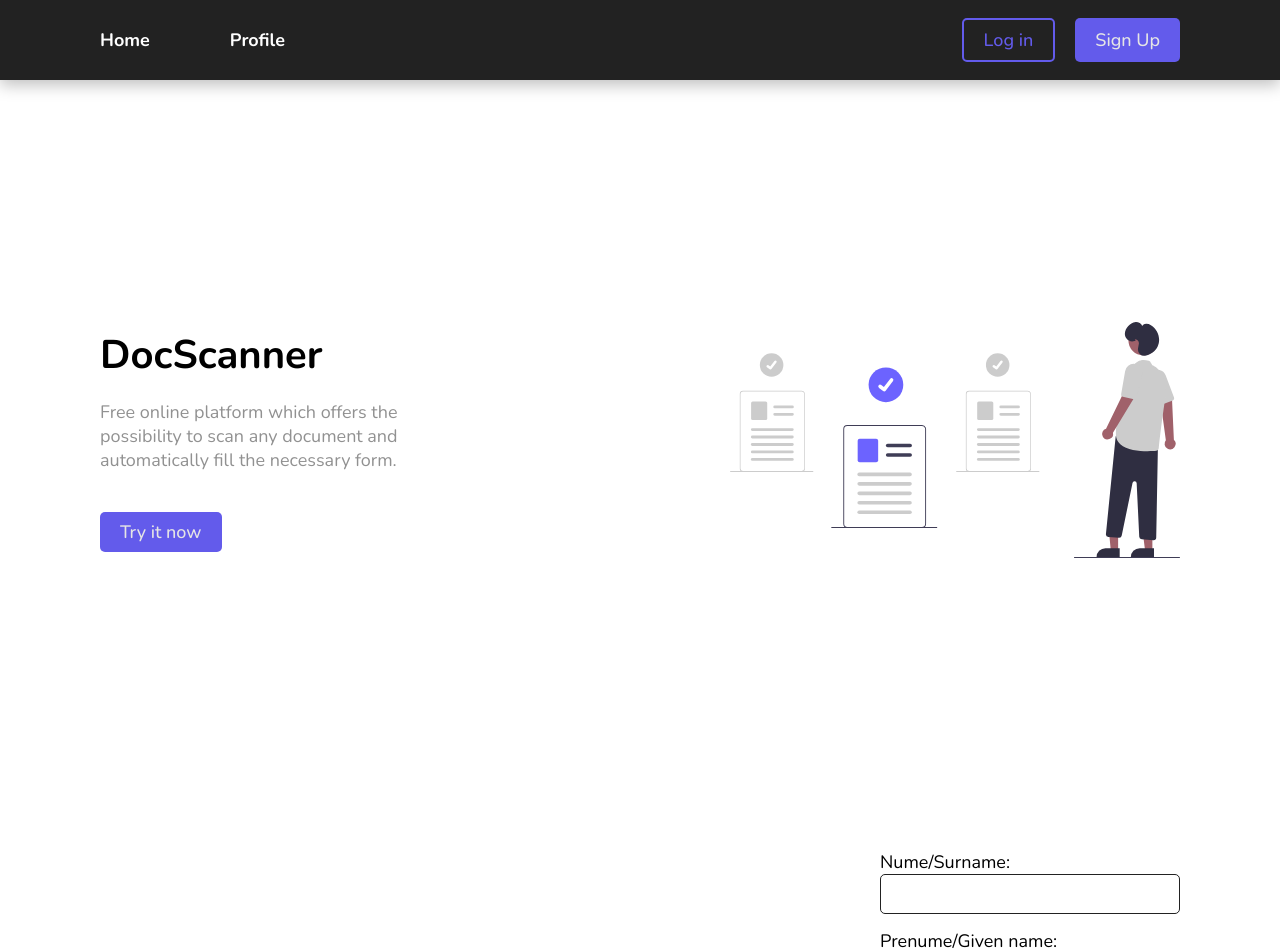
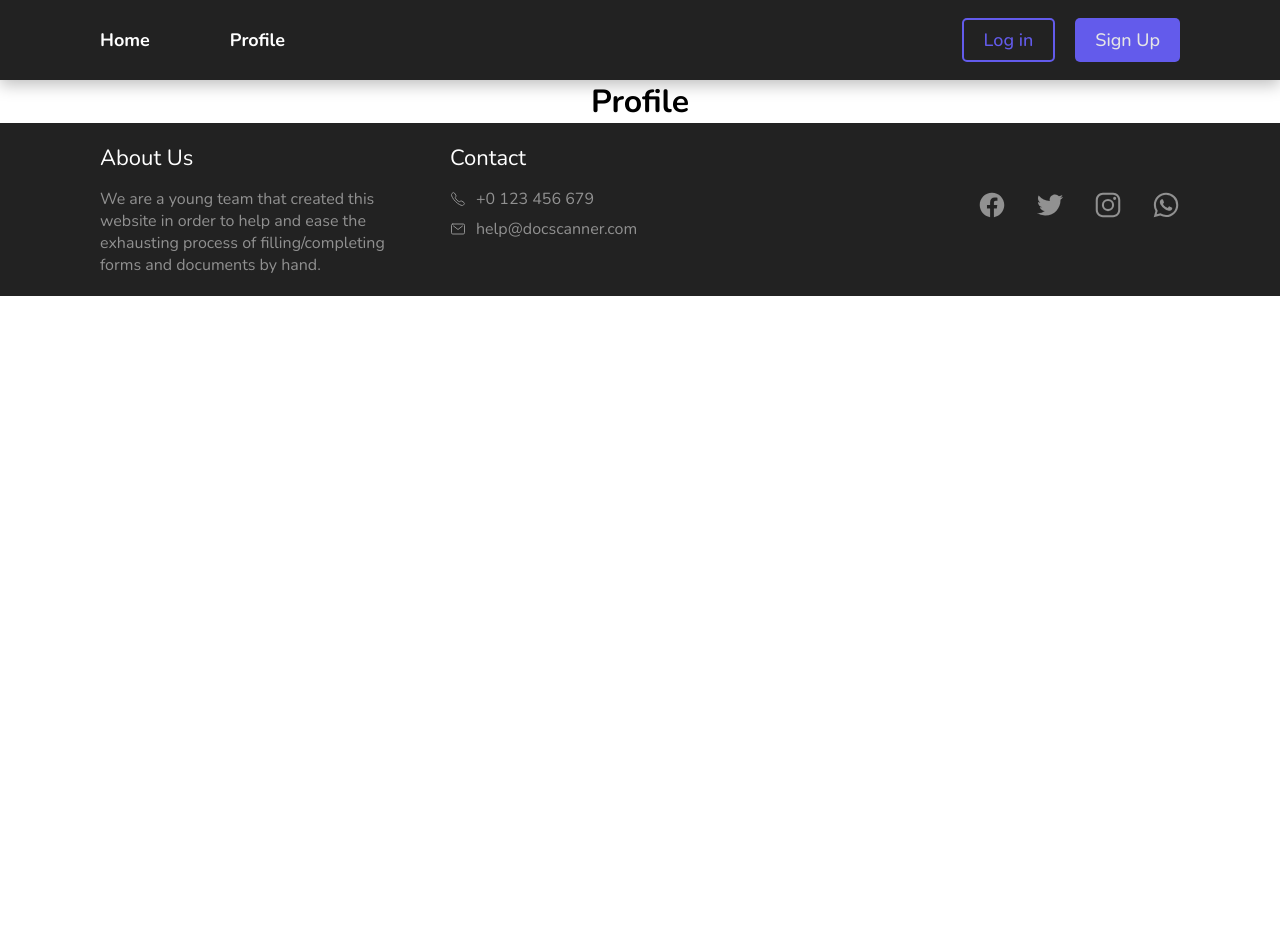
Before and after one commit to edwardlesan/assist-project, a React (Create React App) app: page /profile in a window 1280 px wide. Shown: the top 951 px of the page. After the commit the page ends 800 px from the top, so only its background shows below. Built offline with nearby package versions, Linux system fonts and the light colour scheme.

Commit message:
updated code and added profile page

```diff
--- a/package.json
+++ b/package.json
@@ -10,6 +10,9 @@
     "react-dom": "^18.2.0",
     "react-scripts": "5.0.1",
     "web-vitals": "^2.1.4"
+  },
+  "devDependencies": {
+    "react-router-dom": "^6.8.2"
   },
   "scripts": {
     "start": "react-scripts start",
--- a/src/App.js
+++ b/src/App.js
@@ -4,13 +4,22 @@ import React from "react";
 import Hero from "./components/Hero";
 import Form from "./components/Form";
 import Footer from "./components/Footer";
+import { Route, Routes } from "react-router-dom";
+import Profile from "./components/Profile";
+import Home from "./components/Home";
 
 function App() {
   return (
     <div className="App">
       <Navbar></Navbar>
-      <Hero></Hero>
-      <Form></Form>
+
+      <div className="container">
+        <Routes>
+          <Route path="/index.html" element={<Home />}></Route>
+          <Route path="/profile" element={<Profile />}></Route>
+        </Routes>
+      </div>
+
       <Footer></Footer>
     </div>
   );
--- /dev/null
+++ b/src/components/Home.js
@@ -0,0 +1,14 @@
+import React from "react";
+import Form from "./Form";
+import Hero from "./Hero";
+
+function Home() {
+  return (
+    <>
+      <Hero />
+      <Form />
+    </>
+  );
+}
+
+export default Home;
--- a/src/components/Navbar.js
+++ b/src/components/Navbar.js
@@ -1,5 +1,6 @@
 import React, { useState, useEffect } from "react";
 import "../components/Navbar.css";
+import { Link } from "react-router-dom";
 
 function Navbar() {
   const [open, setOpen] = React.useState(false);
@@ -48,14 +49,14 @@ function Navbar() {
       <nav className="navbar">
         <ul className="navbar-list">
           <li className="navbar-item">
-            <a className="navbar-link" href="index.html">
+            <Link className="navbar-link" to="index.html">
               Home
-            </a>
+            </Link>
           </li>
           <li className="navbar-item">
-            <a className="navbar-link" href="/">
+            <Link className="navbar-link" to="/profile">
               Profile
-            </a>
+            </Link>
           </li>
         </ul>
         <div className="navbar-btns">
--- /dev/null
+++ b/src/components/Profile.js
@@ -0,0 +1,7 @@
+import React from "react";
+
+function Profile() {
+  return <h1>Profile</h1>;
+}
+
+export default Profile;
--- a/src/index.js
+++ b/src/index.js
@@ -1,6 +1,11 @@
 import React from "react";
 import ReactDOM from "react-dom/client";
 import App from "./App";
+import { BrowserRouter } from "react-router-dom";
 
 const root = ReactDOM.createRoot(document.getElementById("root"));
-root.render(<App />);
+root.render(
+  <BrowserRouter>
+    <App />
+  </BrowserRouter>
+);
```
Also changed, not shown: 1 other file (tests, documents, lock files or other folders).
